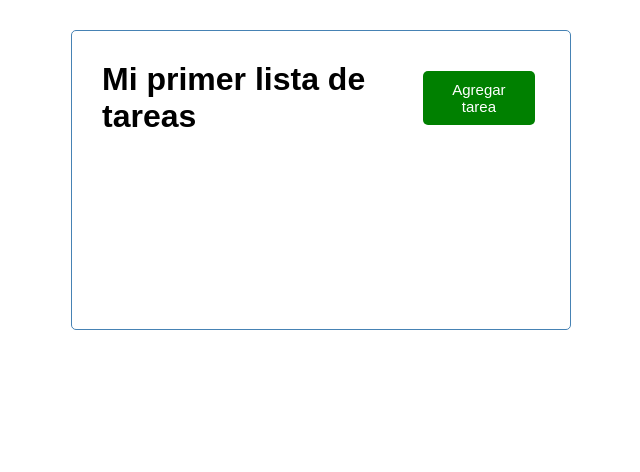
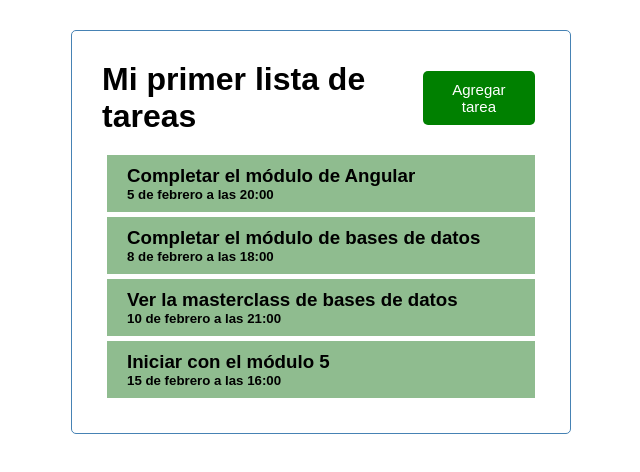
Before and after one commit to CocoCocoAlx/MiArgPrograma-Angular, an Angular app: page / in a window 1280 px wide. Shown: the top 472 px of the page, without its empty margins (319-959 px from the left). Built offline with nearby package versions, Linux system fonts and the light colour scheme.

Commit message:
Agregado listado de tareas por tarjeta

```diff
--- a/src/app/app.component.html
+++ b/src/app/app.component.html
@@ -1,3 +1,4 @@
 <div class="container">
   <app-header></app-header>
+  <app-tasks></app-tasks>
 </div>
--- a/src/app/app.module.ts
+++ b/src/app/app.module.ts
@@ -4,12 +4,16 @@ import { BrowserModule } from '@angular/platform-browser';
 import { AppComponent } from './app.component';
 import { HeaderComponent } from './components/header/header.component';
 import { ButtonComponent } from './components/button/button.component';
+import { TasksComponent } from './components/tasks/tasks.component';
+import { TaskItemComponent } from './components/task-item/task-item.component';
 
 @NgModule({
   declarations: [
     AppComponent,
     HeaderComponent,
-    ButtonComponent
+    ButtonComponent,
+    TasksComponent,
+    TaskItemComponent
   ],
   imports: [
     BrowserModule
--- /dev/null
+++ b/src/app/components/task-item/task-item.component.css
@@ -0,0 +1,16 @@
+.task {
+    background-color:darkseagreen;
+    margin: 5px;
+    padding: 10px 20px;
+    cursor:pointer;
+}
+
+.task.reminder{
+    border-left: 5px solid green;
+}
+
+.task h3{
+    display: flex;
+    align-items: center;
+    justify-content: space-between;
+}
--- /dev/null
+++ b/src/app/components/task-item/task-item.component.html
@@ -0,0 +1,4 @@
+<div class="task">
+    <h3>{{task.text}}</h3> <!--acá se importan los textos y el día de cada tarea en una tarjeta-->
+    <h5>{{task.day}}</h5>
+</div>
--- /dev/null
+++ b/src/app/components/task-item/task-item.component.ts
@@ -0,0 +1,19 @@
+import { Component, OnInit , Input} from '@angular/core';
+import { Task } from 'src/app/Task';
+import { TASKS } from 'src/app/mock-tasks';
+
+@Component({
+  selector: 'app-task-item',
+  templateUrl: './task-item.component.html',
+  styleUrls: ['./task-item.component.css']
+})
+export class TaskItemComponent implements OnInit {
+
+  @Input() task: Task = TASKS[0]
+
+  constructor() { }
+
+  ngOnInit(): void {
+  }
+
+}
--- /dev/null
+++ b/src/app/components/tasks/tasks.component.html
@@ -0,0 +1,4 @@
+<app-task-item
+    *ngFor="let task of tasks"
+    [task]= "task"> <!--acá se toma el texto de cada tarea de cada elemento del vector "tasks" para colocarlos uno por "tarjeta"-->
+</app-task-item>
--- /dev/null
+++ b/src/app/components/tasks/tasks.component.ts
@@ -0,0 +1,19 @@
+import { Component, OnInit } from '@angular/core';
+import { Task } from 'src/app/Task'; //se importan la interfaz y las tareas
+import { TASKS } from 'src/app/mock-tasks';
+
+@Component({
+  selector: 'app-tasks',
+  templateUrl: './tasks.component.html',
+  styleUrls: ['./tasks.component.css']
+})
+export class TasksComponent implements OnInit {
+
+  tasks: Task[] = TASKS; //importar el listado de tareas y llamarlo "tasks"
+
+  constructor() { }
+
+  ngOnInit(): void {
+  }
+
+}
```
Also changed, not shown: src/app/components/tasks/tasks.component.css (added), 2 other files (tests, documents, lock files or other folders).
